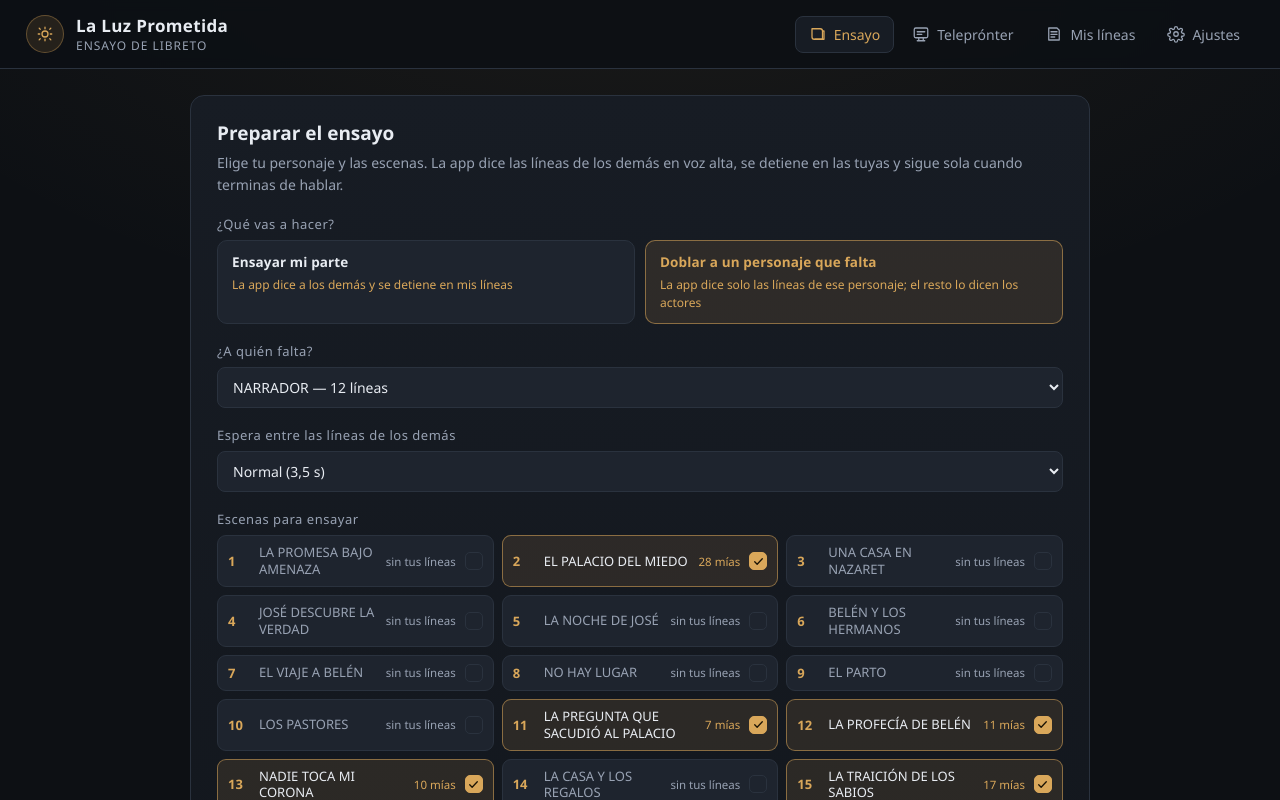
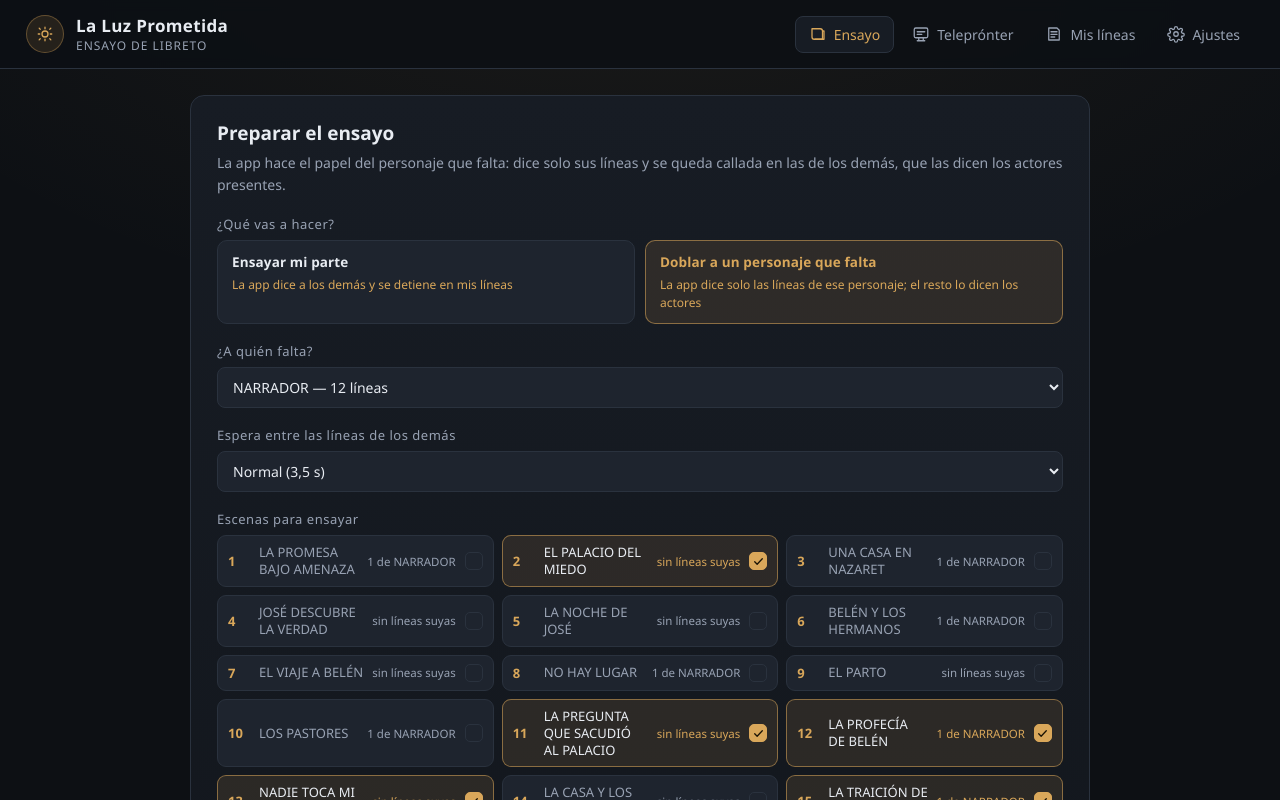
Before and after one commit to saulosmn/ensayo-luz, a plain HTML site: page index.html in a window 1280 px wide. Both pictures are taken after a click on the button 854 px from the left and 366 px from the top of the page. Drawn offline with Linux system fonts and the light colour scheme.

Commit message:
Textos del modo doblar adaptados al personaje que falta

```diff
--- a/app.js
+++ b/app.js
@@ -549,13 +549,26 @@ function aplicarModo() {
   if (campoYo) campoYo.hidden = doblar;
   $('btn-empezar').innerHTML = '<svg viewBox="0 0 24 24"><path d="M8 5.5v13l11-6.5-11-6.5Z"/></svg>'
     + (doblar ? 'Empezar a doblar' : 'Empezar ensayo');
+  $('btn-mias').textContent = doblar ? 'Solo sus escenas' : 'Solo donde hablo';
+  const ayuda = $('ayuda-principal');
+  if (ayuda) {
+    ayuda.textContent = doblar
+      ? 'La app hace el papel del personaje que falta: dice solo sus líneas y se queda callada en las de los demás, que las dicen los actores presentes.'
+      : 'Elige tu personaje y las escenas. La app dice las líneas de los demás en voz alta, se detiene en las tuyas y sigue sola cuando terminas de hablar.';
+  }
   localStorage.setItem('lhp_modo', S.modo);
+  if (S.data) pintarEscenas();
 }
 
 function escenasDe() { return S.data.escenas; }
 
+function personajeClave() {
+  return S.modo === 'doblar' ? S.dobla : S.yo;
+}
+
 function misLineasEn(escena) {
-  return escena.b.filter((b) => b.t === 'd' && b.q === S.yo).length;
+  const q = personajeClave();
+  return escena.b.filter((b) => b.t === 'd' && b.q === q).length;
 }
 
 function pintarEscenas() {
@@ -569,7 +582,9 @@ function pintarEscenas() {
     b.dataset.escena = String(e.n);
     b.innerHTML = `<span class="num">${num(e.n)}</span>
       <span class="tit">${escapar(tituloEscena(e))}</span>
-      <span class="cuenta">${n ? n + (n === 1 ? ' mía' : ' mías') : 'sin tus líneas'}</span>
+      <span class="cuenta">${n
+        ? (S.modo === 'doblar' ? n + ' de ' + escapar(S.dobla) : n + (n === 1 ? ' mía' : ' mías'))
+        : (S.modo === 'doblar' ? 'sin líneas suyas' : 'sin tus líneas')}</span>
       <span class="tick"><svg viewBox="0 0 24 24"><path d="M5 12.5 9.5 17 19 7"/></svg></span>`;
     b.addEventListener('click', () => {
       const k = String(e.n);
@@ -1197,6 +1212,7 @@ function conectar() {
   $('sel-dobla').addEventListener('change', (e) => {
     S.dobla = e.target.value;
     localStorage.setItem('lhp_dobla', S.dobla);
+    pintarEscenas();
   });
   $('sel-espera').addEventListener('change', (e) => {
     S.ajustes.esperaDoble = Number(e.target.value);
--- a/index.html
+++ b/index.html
@@ -51,7 +51,7 @@
     <div class="preparacion" id="preparacion">
       <div class="panel">
         <h2>Preparar el ensayo</h2>
-        <p class="ayuda">Elige tu personaje y las escenas. La app dice las líneas de los demás en voz alta, se detiene en las tuyas y sigue sola cuando terminas de hablar.</p>
+        <p class="ayuda" id="ayuda-principal">Elige tu personaje y las escenas. La app dice las líneas de los demás en voz alta, se detiene en las tuyas y sigue sola cuando terminas de hablar.</p>
 
         <label class="campo">
           <span>Yo soy</span>
```
Also changed, not shown: GUIA-IPHONE.txt.
